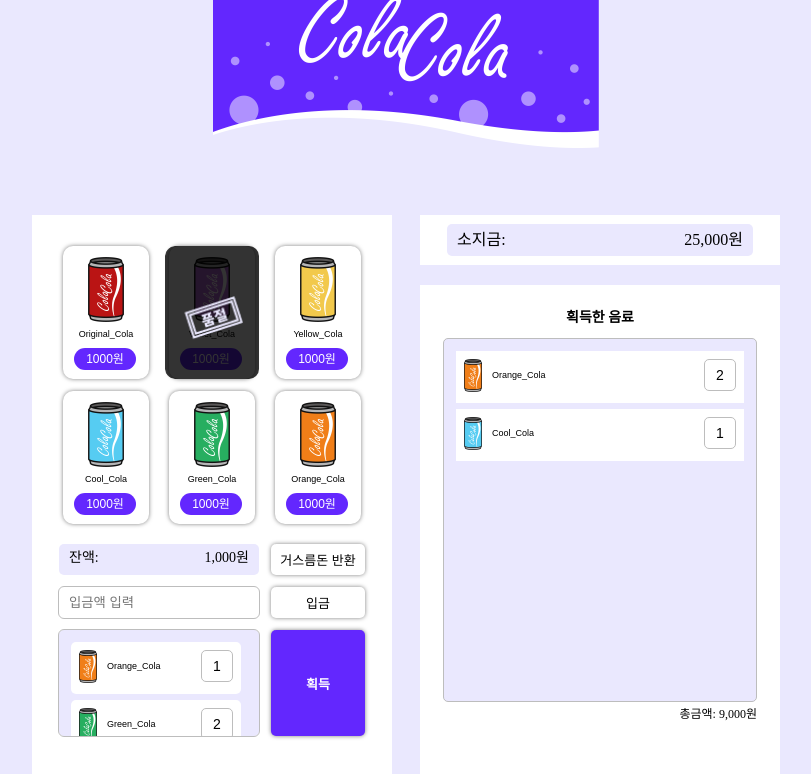
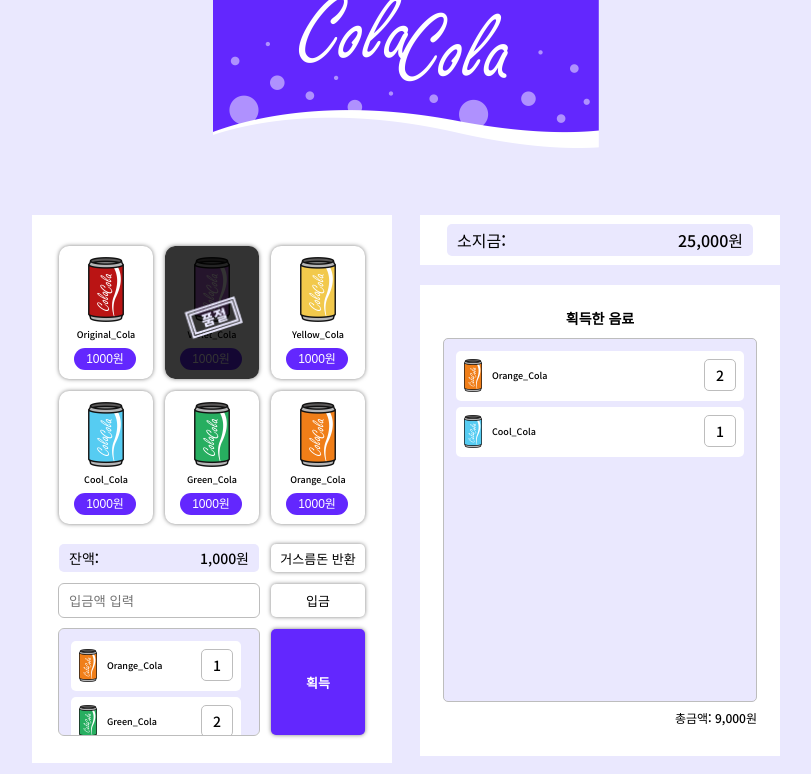
Before and after one commit to daheejo/vending-machine, a plain HTML site: page index.html in a window 1280 px wide. Shown: the part 32-806 px from the top of the page, without its empty margins (234-1045 px from the left). Drawn offline with Linux system fonts and the light colour scheme.

Commit message:
글꼴 등 세부사항 수정

```diff
--- a/index.html
+++ b/index.html
@@ -4,7 +4,8 @@
     <meta charset="UTF-8">
     <meta http-equiv="X-UA-Compatible" content="IE=edge">
     <meta name="viewport" content="width=device-width, initial-scale=1.0">
-    <title>밴딩머신</title>
+    <title>ColaCola Vending Machine</title>
+    <link rel="stylesheet" href="reset.css">
     <link rel="stylesheet" href="style.css">
     <link rel="preconnect" href="https://fonts.googleapis.com">
     <link rel="preconnect" href="https://fonts.gstatic.com" crossorigin>
@@ -12,7 +13,7 @@
 </head>
 <body>
     <main id="app">
-        <h1 class="colacola-logo">colacola</h1>
+        <h1 class="colacola-logo ir">colacola</h1>
         <section class="vending-machine">
             <h2 class="ir">콜라 리스트</h2>
             <ul class="cola-list-cont">
--- a/style.css
+++ b/style.css
@@ -1,5 +1,4 @@
 @charset 'uft-8';
-@import "reset.css";
 
 
 body {
@@ -11,6 +10,7 @@ body {
     flex-wrap: wrap;
     justify-content: center;
     gap: 0 28px;
+    font-family: 'Noto Sans KR', sans-serif !important;
 }
 
 #app .colacola-logo {
@@ -47,6 +47,7 @@ body {
 
 .cola-list-cont .cola-item {
     padding: 11px 0 9px;
+    width: 100%;
     text-align: center;
     background-color: white;
     border: none;
@@ -78,6 +79,7 @@ body {
     line-height: 13px;
     margin: 6px 0 7px;
     font-size: 9px;
+    font-family: 'Noto Sans KR', sans-serif;
     font-weight: 500;
 }
 
@@ -93,7 +95,7 @@ body {
 }
 
 .cola-list-cont li.soldout {
-    /* position:relative; */
+    position:relative;
 }
 .cola-list-cont li.soldout::after {
     content: '';
@@ -152,6 +154,7 @@ body {
     box-sizing: border-box;
     border: none;
     outline: 1px solid #bdbdbd;
+    font-family: 'Noto Sans KR', sans-serif;
 }
 
 .buy-cont .ctl-btn {
@@ -160,9 +163,9 @@ body {
     border-radius: 5px;
     box-shadow: 0px 0px 4px rgba(0,0,0,0.5);
     box-sizing: border-box;
-    padding: 6px 0;
     font-size: 13px;
     font-weight: 500;
+    font-family: 'Noto Sans KR', sans-serif;
 }
 
 .get-btn {
@@ -214,6 +217,7 @@ body {
     line-height: 33px;
     margin-left: 10px;
     font-size: 9px;
+    font-family: 'Noto Sans KR', sans-serif;
 }
 
 .cola-amt {
@@ -225,14 +229,13 @@ body {
     height: 30px;
     font-size: 14px;
     font-weight: 500;
+    font-family: 'Noto Sans KR', sans-serif;
     border: 1px solid rgba(189, 189, 189, 1);
     border-radius: 5px;
 }
 
 
-#app .my-info {
-
-}
+/* my-info */
 
 .my-info .my-money-cont {
     background-color: white;
@@ -257,13 +260,6 @@ body {
     padding: 26px 23px 54px;
 }
 
-.my-drinks-cont::after {
-    content: '';
-    display: block;
-    clear: both;
-    /* clear-flx */
-}
-
 .my-drinks-tit {
     display: block;
     text-align: center;
@@ -285,32 +281,28 @@ body {
 .cola-list.my-cola li {
     background-color: white;
     padding: 8px;
+    border-radius: 5px;
 }
 
 .cola-list.my-cola li .my-item {
     padding: 0;
     width: 100%;
+
 }
 .cola-list.my-cola li .cola-txt {
     float: left;
     margin-left: 10px;
+    font-family: 'Noto Sans KR', sans-serif;
 }
 .cola-list.my-cola li+li {
     margin-top: 6px;
 }
-.cola-list.my-cola li::after {
-    content: '';
-    display: block;
-    clear: both;
-    /* clear-flx */
-}
-
 
 .ttl-money-txt {
     float: right;
     font-size: 12px;
     font-weight: 500;
-    margin-top: 6px;
+    margin-top: 10px;
 }
 
 /* 반응형 */
@@ -325,4 +317,9 @@ body {
     #app .vending-machine {
         margin-top: 150px;
     }
+
+    .buy-cont .deposit-input {
+       text-align: right;
+
+    }
 }
```
